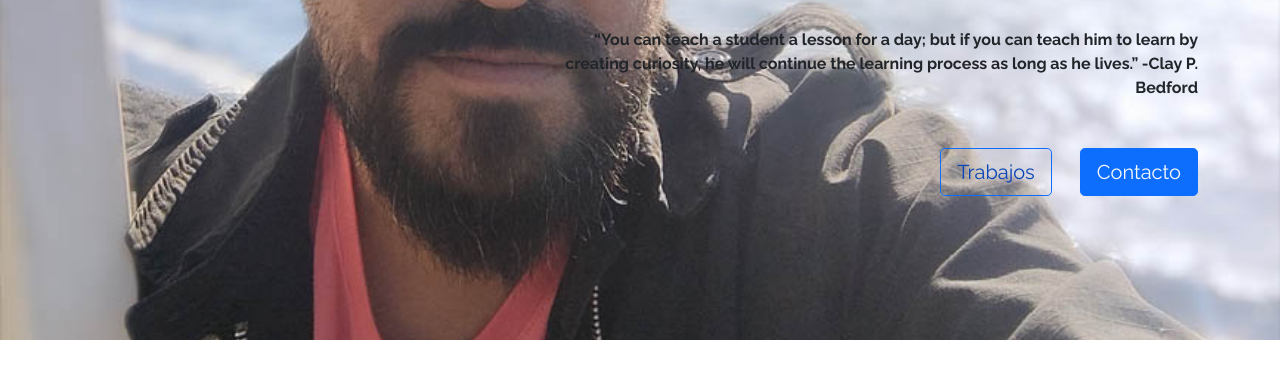
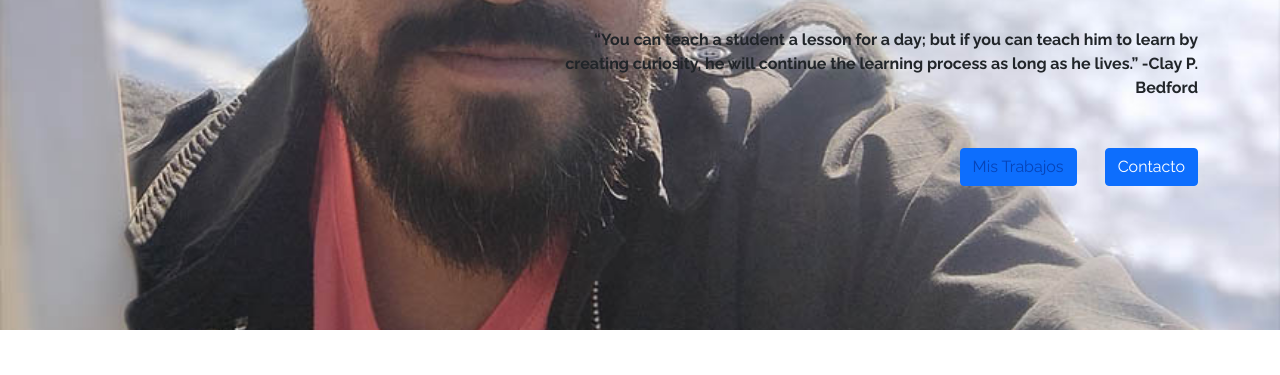
Before and after one commit to ariquelmesanchez/ariquelmesanchez, a plain HTML site: page index.html in a window 1280 px wide. Shown: the part 366-741 px from the top of the page. Drawn offline with nearby package versions, Linux system fonts and the light colour scheme.

Commit message:
mod btn redireccionamiento

```diff
--- a/assets/css/estilos.css
+++ b/assets/css/estilos.css
@@ -45,7 +45,7 @@ body {
    }
 
 .text-fill {
-  color: var(--fill-1);
+ color: var(--fill-1);
 }
 
 .button-fill {
--- a/index.html
+++ b/index.html
@@ -56,8 +56,9 @@
 -Clay P. Bedford
                 </p>
                 <div class="mb-5 pb-5">
-                    <button class="btn btn-lg btn-outline-primary text-fill me-4">Trabajos</button>
-                    <button class="btn btn-lg btn-primary text-light">Contacto</button>
+                    <!-- <a class="btn btn-lg btn-outline-primary text-fill me-4"> <a href="#Mis-trabajos">Trabajos</a>  </a>  -->
+                    <a class="btn btn-primary btn-outline-primary text-fill me-4" href="#Mis-trabajos" role="button">Mis Trabajos</a>
+                    <a class="btn btn-primary" href="#Contacto" role="button">Contacto</a>
                 </div>
             </div>
         </div>
```
